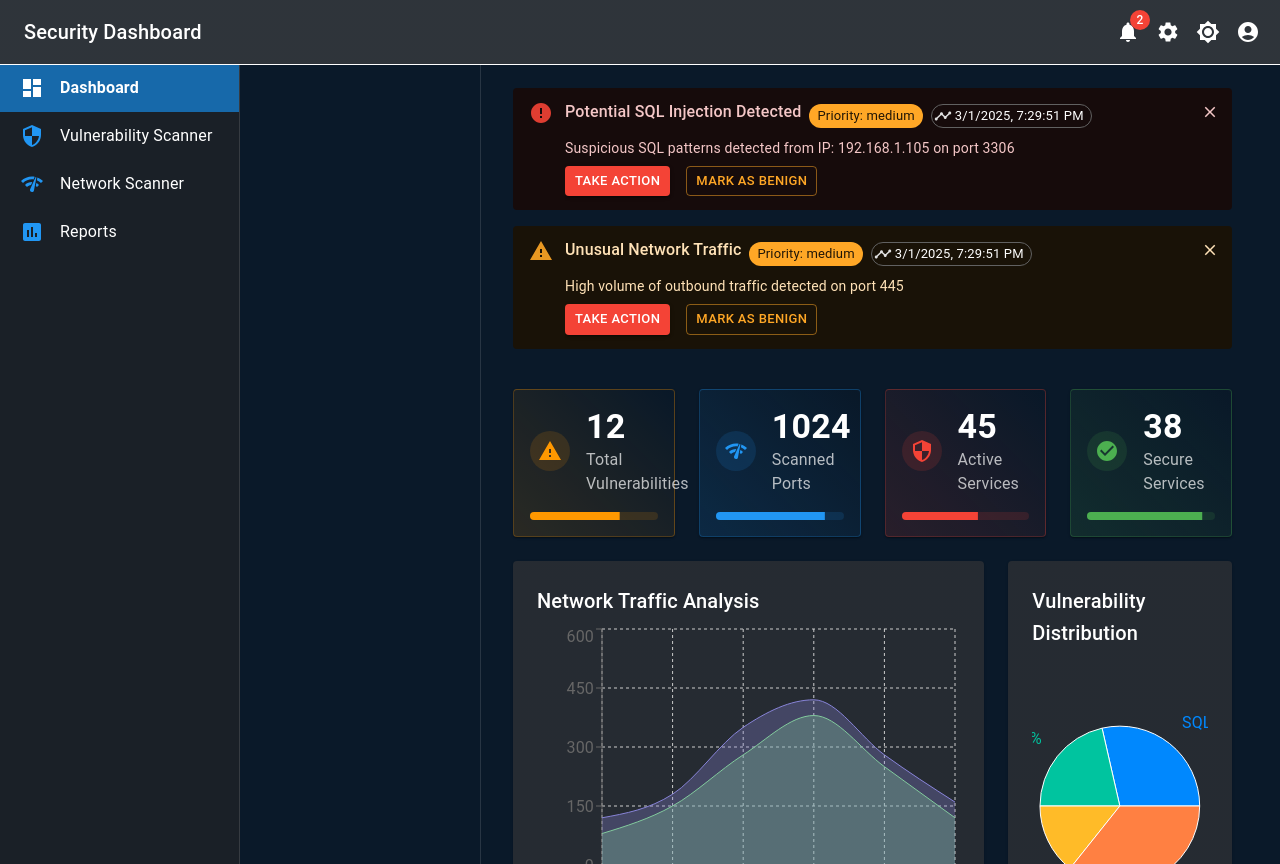
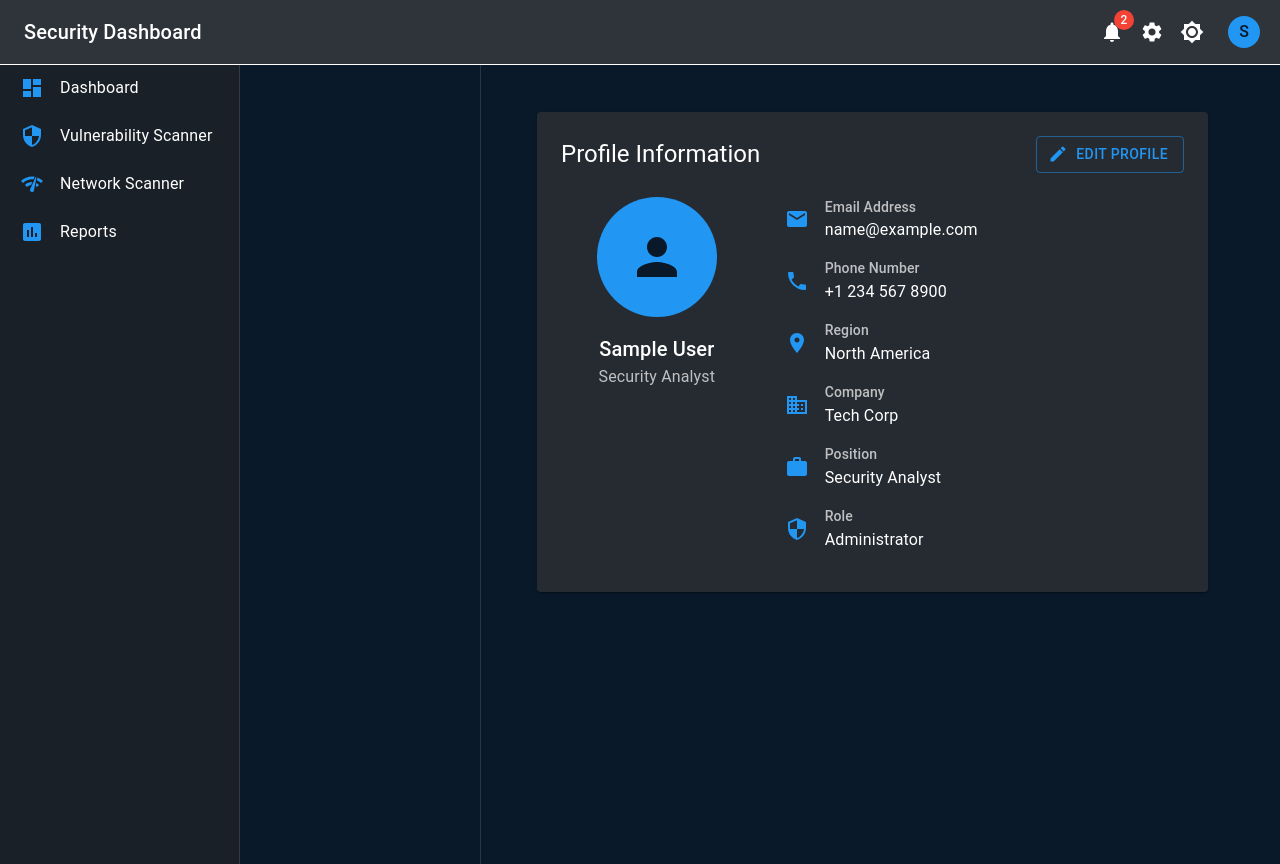
Before and after one commit to ilovemysocksmoree/ADscanner-, a React (Vite) app: page /profile in a window 1280 px wide. Before the commit this address led to /. Built offline with nearby package versions, Linux system fonts and the light colour scheme; sample sign-in values are in the browser's storage.

Commit message:
Added the logout function and profile functions for both users and admin.

```diff
--- a/src/App.tsx
+++ b/src/App.tsx
@@ -9,6 +9,7 @@ import VulnerabilityScanner from './pages/VulnerabilityScanner';
 import NetworkScanner from './pages/NetworkScanner';
 import Reports from './pages/Reports';
 import Login from './pages/Login';
+import Profile from './components/Profile';
 import Navbar from './components/Navbar';
 import Sidebar from './components/Sidebar';
 import ProtectedRoute from './components/ProtectedRoute';
@@ -102,6 +103,7 @@ function App() {
                         <Route path="/vulnerability-scanner" element={<VulnerabilityScanner />} />
                         <Route path="/network-scanner" element={<NetworkScanner />} />
                         <Route path="/reports" element={<Reports />} />
+                        <Route path="/profile" element={<Profile />} />
                         <Route path="*" element={<Navigate to="/" replace />} />
                       </Routes>
                     </Box>
--- a/src/components/Navbar.tsx
+++ b/src/components/Navbar.tsx
@@ -1,4 +1,5 @@
 import React, { useState } from 'react';
+import { useNavigate } from 'react-router-dom';
 import {
   AppBar,
   Toolbar,
@@ -20,14 +21,17 @@ import {
 import {
   Notifications as NotificationsIcon,
   Settings as SettingsIcon,
-  AccountCircle,
+  Person as PersonIcon,
   Brightness4 as DarkModeIcon,
   Brightness7 as LightModeIcon,
   History as HistoryIcon,
   Speed as PerformanceIcon,
   Tune as ConfigIcon,
   CloudUpload as UpdateIcon,
+  AccountCircle as AccountIcon,
+  ExitToApp as LogoutIcon,
 } from '@mui/icons-material';
+import { useAuth } from '../contexts/AuthContext';
 
 interface NavbarProps {
   darkMode: boolean;
@@ -60,6 +64,8 @@ const mockAlertHistory: AlertHistoryItem[] = [
 ];
 
 export default function Navbar({ darkMode, onThemeChange }: NavbarProps) {
+  const navigate = useNavigate();
+  const { user, signOut } = useAuth();
   const [anchorEl, setAnchorEl] = useState<null | HTMLElement>(null);
   const [notificationDrawer, setNotificationDrawer] = useState(false);
   const [settingsDrawer, setSettingsDrawer] = useState(false);
@@ -73,6 +79,26 @@ export default function Navbar({ darkMode, onThemeChange }: NavbarProps) {
 
   const handleMenuClose = () => {
     setAnchorEl(null);
+  };
+
+  const handleProfile = () => {
+    handleMenuClose();
+    navigate('/profile');
+  };
+
+  const handleMyAccount = () => {
+    handleMenuClose();
+    navigate('/profile');  // You can create a separate account page if needed
+  };
+
+  const handleLogout = async () => {
+    try {
+      await signOut();
+      handleMenuClose();
+      navigate('/login');
+    } catch (error) {
+      console.error('Logout failed:', error);
+    }
   };
 
   const getSeverityColor = (severity: string) => {
@@ -114,10 +140,19 @@ export default function Navbar({ darkMode, onThemeChange }: NavbarProps) {
 
           <IconButton
             edge="end"
-            color="inherit"
             onClick={handleProfileMenuOpen}
+            sx={{ ml: 1 }}
           >
-            <AccountCircle />
+            <Avatar
+              sx={{
+                width: 32,
+                height: 32,
+                bgcolor: 'primary.main',
+                fontSize: '1rem',
+              }}
+            >
+              {user?.name?.[0]?.toUpperCase() || user?.email?.[0]?.toUpperCase() || 'U'}
+            </Avatar>
           </IconButton>
         </Toolbar>
       </AppBar>
@@ -127,10 +162,42 @@ export default function Navbar({ darkMode, onThemeChange }: NavbarProps) {
         anchorEl={anchorEl}
         open={Boolean(anchorEl)}
         onClose={handleMenuClose}
+        transformOrigin={{ horizontal: 'right', vertical: 'top' }}
+        anchorOrigin={{ horizontal: 'right', vertical: 'bottom' }}
+        PaperProps={{
+          elevation: 0,
+          sx: {
+            overflow: 'visible',
+            filter: 'drop-shadow(0px 2px 8px rgba(0,0,0,0.32))',
+            mt: 1.5,
+            '& .MuiAvatar-root': {
+              width: 32,
+              height: 32,
+              ml: -0.5,
+              mr: 1,
+            },
+          },
+        }}
       >
-        <MenuItem onClick={handleMenuClose}>Profile</MenuItem>
-        <MenuItem onClick={handleMenuClose}>My Account</MenuItem>
-        <MenuItem onClick={handleMenuClose}>Logout</MenuItem>
+        <MenuItem onClick={handleProfile}>
+          <ListItemIcon>
+            <PersonIcon fontSize="small" />
+          </ListItemIcon>
+          Profile
+        </MenuItem>
+        <MenuItem onClick={handleMyAccount}>
+          <ListItemIcon>
+            <AccountIcon fontSize="small" />
+          </ListItemIcon>
+          My Account
+        </MenuItem>
+        <Divider />
+        <MenuItem onClick={handleLogout}>
+          <ListItemIcon>
+            <LogoutIcon fontSize="small" />
+          </ListItemIcon>
+          Logout
+        </MenuItem>
       </Menu>
 
       {/* Notification History Drawer */}
--- /dev/null
+++ b/src/components/Profile.tsx
@@ -0,0 +1,213 @@
+import React, { useState } from 'react';
+import {
+  Box,
+  Paper,
+  Typography,
+  Avatar,
+  Grid,
+  TextField,
+  Button,
+  Divider,
+  IconButton,
+  Dialog,
+  DialogTitle,
+  DialogContent,
+  DialogActions,
+} from '@mui/material';
+import {
+  Edit as EditIcon,
+  Person as PersonIcon,
+  Email as EmailIcon,
+  Phone as PhoneIcon,
+  LocationOn as LocationIcon,
+  Business as BusinessIcon,
+  Work as WorkIcon,
+  Security as SecurityIcon,
+} from '@mui/icons-material';
+import { useAuth } from '../contexts/AuthContext';
+
+interface ProfileData {
+  name: string;
+  email: string;
+  phoneNumber: string;
+  region: string;
+  company: string;
+  position: string;
+  role: string;
+}
+
+export default function Profile() {
+  const { user, updateProfile } = useAuth();
+  const [isEditing, setIsEditing] = useState(false);
+  const [profileData, setProfileData] = useState<ProfileData>({
+    name: user?.name || 'John Doe',
+    email: user?.email || '',
+    phoneNumber: user?.phoneNumber || '+1 234 567 8900',
+    region: user?.region || 'North America',
+    company: user?.companyName || 'Tech Corp',
+    position: user?.position || 'Security Analyst',
+    role: user?.isAdmin ? 'Administrator' : 'User',
+  });
+
+  const handleEdit = () => {
+    setIsEditing(true);
+  };
+
+  const handleSave = async () => {
+    try {
+      await updateProfile({
+        name: profileData.name,
+        phoneNumber: profileData.phoneNumber,
+        region: profileData.region,
+        companyName: profileData.company,
+        position: profileData.position,
+      });
+      setIsEditing(false);
+    } catch (error) {
+      console.error('Failed to update profile:', error);
+      // You might want to show an error message to the user here
+    }
+  };
+
+  const handleCancel = () => {
+    setIsEditing(false);
+  };
+
+  const InfoRow = ({ icon, label, value }: { icon: React.ReactNode; label: string; value: string }) => (
+    <Box sx={{ display: 'flex', alignItems: 'center', mb: 2 }}>
+      <IconButton sx={{ mr: 1, color: 'primary.main' }}>{icon}</IconButton>
+      <Box sx={{ flex: 1 }}>
+        <Typography variant="subtitle2" color="text.secondary">
+          {label}
+        </Typography>
+        <Typography variant="body1">{value}</Typography>
+      </Box>
+    </Box>
+  );
+
+  return (
+    <Box sx={{ p: 3 }}>
+      <Paper sx={{ p: 3, maxWidth: 800, mx: 'auto' }}>
+        <Box sx={{ display: 'flex', justifyContent: 'space-between', alignItems: 'center', mb: 3 }}>
+          <Typography variant="h5" component="h1">
+            Profile Information
+          </Typography>
+          <Button
+            startIcon={<EditIcon />}
+            variant="outlined"
+            onClick={handleEdit}
+            disabled={isEditing}
+          >
+            Edit Profile
+          </Button>
+        </Box>
+
+        <Grid container spacing={3}>
+          <Grid item xs={12} md={4}>
+            <Box sx={{ display: 'flex', flexDirection: 'column', alignItems: 'center' }}>
+              <Avatar
+                sx={{
+                  width: 120,
+                  height: 120,
+                  bgcolor: 'primary.main',
+                  mb: 2,
+                }}
+              >
+                <PersonIcon sx={{ fontSize: 60 }} />
+              </Avatar>
+              <Typography variant="h6">{profileData.name}</Typography>
+              <Typography color="text.secondary">{profileData.position}</Typography>
+            </Box>
+          </Grid>
+
+          <Grid item xs={12} md={8}>
+            <InfoRow
+              icon={<EmailIcon />}
+              label="Email Address"
+              value={profileData.email}
+            />
+            <InfoRow
+              icon={<PhoneIcon />}
+              label="Phone Number"
+              value={profileData.phoneNumber}
+            />
+            <InfoRow
+              icon={<LocationIcon />}
+              label="Region"
+              value={profileData.region}
+            />
+            <InfoRow
+              icon={<BusinessIcon />}
+              label="Company"
+              value={profileData.company}
+            />
+            <InfoRow
+              icon={<WorkIcon />}
+              label="Position"
+              value={profileData.position}
+            />
+            <InfoRow
+              icon={<SecurityIcon />}
+              label="Role"
+              value={profileData.role}
+            />
+          </Grid>
+        </Grid>
+      </Paper>
+
+      <Dialog open={isEditing} onClose={handleCancel} maxWidth="sm" fullWidth>
+        <DialogTitle>Edit Profile</DialogTitle>
+        <DialogContent>
+          <Grid container spacing={2} sx={{ mt: 1 }}>
+            <Grid item xs={12}>
+              <TextField
+                fullWidth
+                label="Name"
+                value={profileData.name}
+                onChange={(e) => setProfileData({ ...profileData, name: e.target.value })}
+              />
+            </Grid>
+            <Grid item xs={12}>
+              <TextField
+                fullWidth
+                label="Phone Number"
+                value={profileData.phoneNumber}
+                onChange={(e) => setProfileData({ ...profileData, phoneNumber: e.target.value })}
+              />
+            </Grid>
+            <Grid item xs={12}>
+              <TextField
+                fullWidth
+                label="Region"
+                value={profileData.region}
+                onChange={(e) => setProfileData({ ...profileData, region: e.target.value })}
+              />
+            </Grid>
+            <Grid item xs={12}>
+              <TextField
+                fullWidth
+                label="Company"
+                value={profileData.company}
+                onChange={(e) => setProfileData({ ...profileData, company: e.target.value })}
+              />
+            </Grid>
+            <Grid item xs={12}>
+              <TextField
+                fullWidth
+                label="Position"
+                value={profileData.position}
+                onChange={(e) => setProfileData({ ...profileData, position: e.target.value })}
+              />
+            </Grid>
+          </Grid>
+        </DialogContent>
+        <DialogActions>
+          <Button onClick={handleCancel}>Cancel</Button>
+          <Button onClick={handleSave} variant="contained" color="primary">
+            Save Changes
+          </Button>
+        </DialogActions>
+      </Dialog>
+    </Box>
+  );
+}
--- a/src/contexts/AuthContext.tsx
+++ b/src/contexts/AuthContext.tsx
@@ -4,8 +4,11 @@ import { CircularProgress, Box } from '@mui/material';
 interface User {
   id: string;
   email: string;
+  name?: string;
   companyName?: string;
   phoneNumber?: string;
+  region?: string;
+  position?: string;
   isAdmin: boolean;
 }
 
@@ -16,6 +19,7 @@ interface AuthContextType {
   signInWithEmail: (email: string, password: string, isAdmin?: boolean) => Promise<void>;
   register: (userData: Partial<User> & { password: string }) => Promise<void>;
   signOut: () => Promise<void>;
+  updateProfile: (userData: Partial<User>) => Promise<void>;
 }
 
 const AuthContext = createContext<AuthContextType | undefined>(undefined);
@@ -24,12 +28,22 @@ const DEFAULT_ADMIN = {
   email: 'admin@company.com',
   password: 'admin@123',
   isAdmin: true,
+  name: 'Admin User',
+  companyName: 'Tech Corp',
+  phoneNumber: '+1 234 567 8900',
+  region: 'North America',
+  position: 'System Administrator',
 };
 
 const DEFAULT_USER = {
   email: 'user@company.com',
   password: 'user@123',
   isAdmin: false,
+  name: 'Regular User',
+  companyName: 'Tech Corp',
+  phoneNumber: '+1 234 567 8901',
+  region: 'North America',
+  position: 'Security Analyst',
 };
 
 export function AuthProvider({ children }: { children: React.ReactNode }) {
@@ -60,6 +74,11 @@ export function AuthProvider({ children }: { children: React.ReactNode }) {
       const mockUser: User = {
         id: '1',
         email: 'google@example.com',
+        name: 'Google User',
+        companyName: 'Tech Corp',
+        phoneNumber: '+1 234 567 8902',
+        region: 'North America',
+        position: 'Security Analyst',
         isAdmin: false
       };
       setUser(mockUser);
@@ -81,6 +100,7 @@ export function AuthProvider({ children }: { children: React.ReactNode }) {
           id: isAdmin ? 'admin-1' : 'user-1',
           email,
           isAdmin,
+          ...(isAdmin ? DEFAULT_ADMIN : DEFAULT_USER),
         };
         setUser(mockUser);
         localStorage.setItem('user', JSON.stringify(mockUser));
@@ -98,8 +118,11 @@ export function AuthProvider({ children }: { children: React.ReactNode }) {
       const mockUser: User = {
         id: '3',
         email: userData.email!,
+        name: userData.name,
         companyName: userData.companyName,
         phoneNumber: userData.phoneNumber,
+        region: userData.region,
+        position: userData.position,
         isAdmin: false // New registrations are always regular users
       };
       setUser(mockUser);
@@ -120,13 +143,31 @@ export function AuthProvider({ children }: { children: React.ReactNode }) {
     }
   };
 
+  const updateProfile = async (userData: Partial<User>) => {
+    try {
+      if (!user) throw new Error('No user logged in');
+
+      const updatedUser = {
+        ...user,
+        ...userData,
+      };
+
+      setUser(updatedUser);
+      localStorage.setItem('user', JSON.stringify(updatedUser));
+    } catch (error) {
+      console.error('Profile update failed:', error);
+      throw error;
+    }
+  };
+
   const value = {
     user,
     loading,
     signInWithGoogle,
     signInWithEmail,
     register,
-    signOut
+    signOut,
+    updateProfile
   };
 
   return (
```
